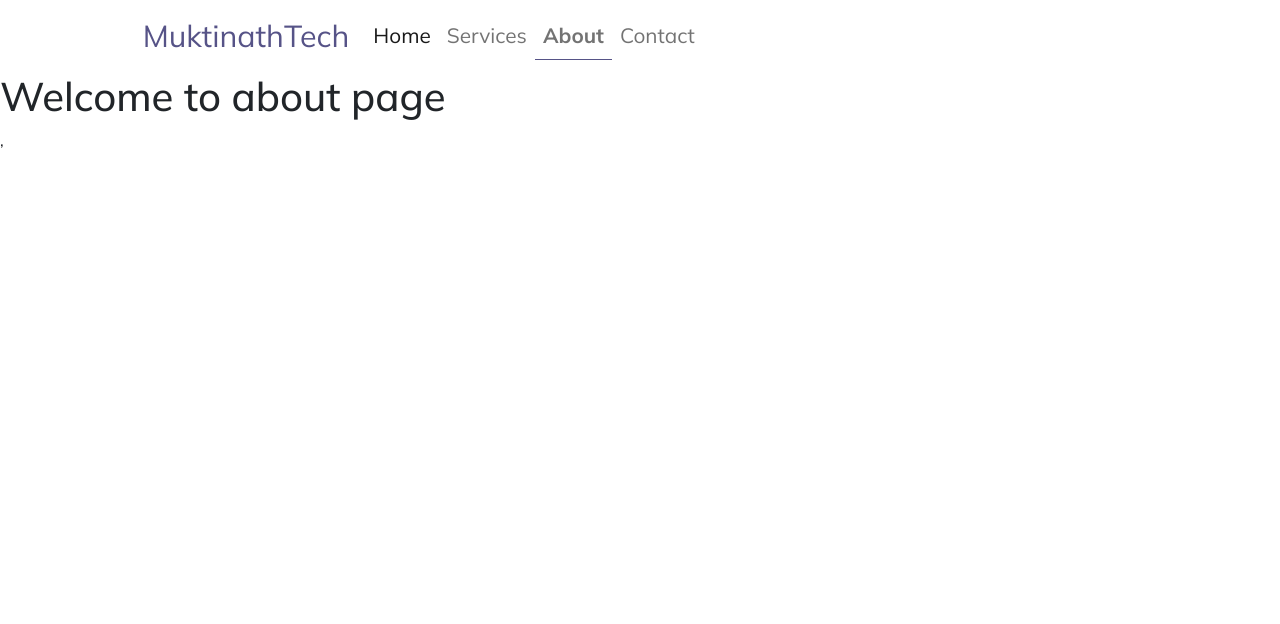
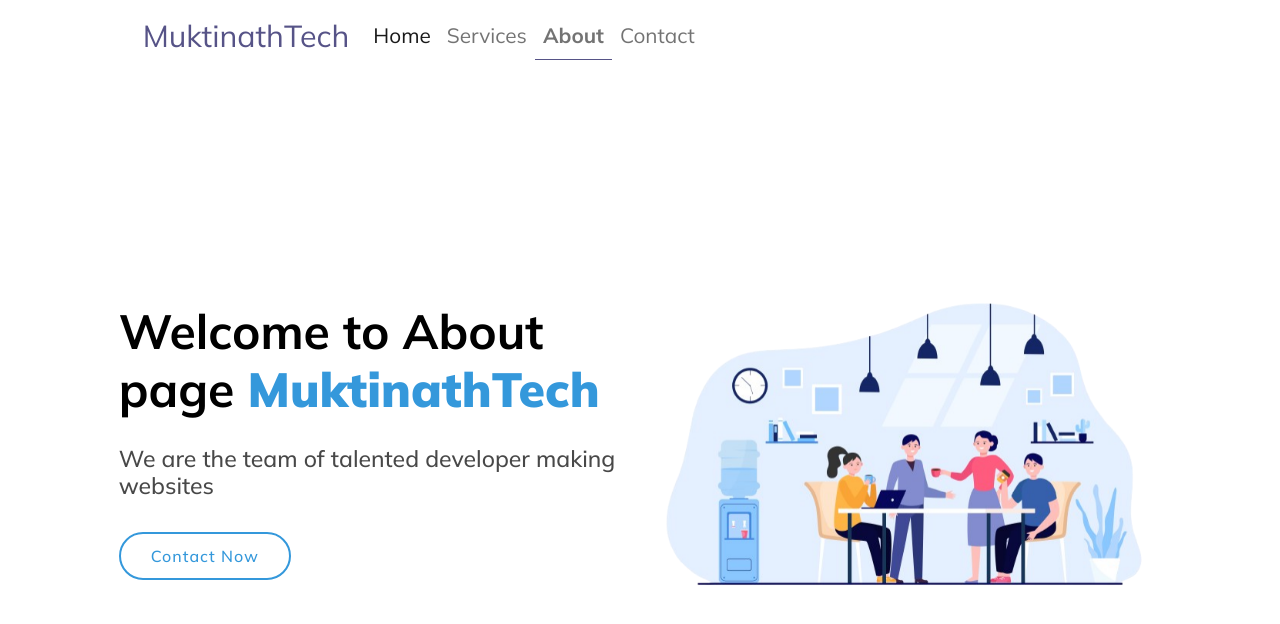
Before and after one commit to muktinathrajbanshi/ReactTutorial, a React (Create React App) app: page /about in a window 1280 px wide. Shown: the top 624 px of the page. Built offline with nearby package versions, Linux system fonts and the light colour scheme; a web font is replaced by a local one.

Commit message:
finally about page is also completed through props

```diff
--- a/src/About.jsx
+++ b/src/About.jsx
@@ -1,10 +1,12 @@
 import React from "react";
-
-
+import web from "../src/Images/aboutpage.png";
+import Common from "./Common";
 const About = () => {
     return(
         <>
-            <h1> Welcome to about page </h1>
+            <Common
+            name="Welcome to About page" imgsrc={web} visit="/contact" btname="Contact Now"
+             />
         </>
     );
 };
--- /dev/null
+++ b/src/Common.jsx
@@ -0,0 +1,34 @@
+import React from "react";
+import web from "../src/Images/homee.png";
+import { NavLink } from "react-router-dom";
+
+const Common = (props) => {
+    return(
+        <>
+            <section id="header" className="d-flex align-items-center">
+                <div className="container-fluid nav_bg">
+                   <div className="row">
+                     <div className="col-10 mx-auto">
+                     <div className="row">
+                        <div className="col-md-6 pt-5 pt-lg-0 order-2 order-lg-1 d-flex justify-content-center flex-column">
+                            <h1> {props.name} <strong className="brand-name"> MuktinathTech</strong> </h1>
+                            <h2 className="my-3">
+                                We are the team of talented developer making websites
+                            </h2>
+                            <div className="mt-3">
+                                <NavLink to={props.visit} className="btn-get-started "> {props.btname} </NavLink>
+                            </div>
+                        </div>
+                        <div className="col-lg-6 order-1 order-lg-2 header-img">
+                        <img src={props.imgsrc} className="img-fluid animated" alt="Common img" />
+                        </div>
+                        </div>
+                     </div>
+                   </div>
+                </div>
+            </section>
+        </>
+    );
+};
+
+export default Common;
--- a/src/Home.jsx
+++ b/src/Home.jsx
@@ -1,31 +1,13 @@
 import React from "react";
 import web from "../src/Images/homee.png";
+import Common from "./Common";
 
 const Home = () => {
     return(
         <>
-            <section id="header" className="d-flex align-items-center">
-                <div className="container-fluid nav_bg">
-                   <div className="row">
-                     <div className="col-10 mx-auto">
-                     <div className="row">
-                        <div className="col-md-6 pt-5 pt-lg-0 order-2 order-lg-1 d-flex justify-content-center flex-column">
-                            <h1> Grow your business with <strong className="brand-name"> MuktinathTech</strong> </h1>
-                            <h2 className="my-3">
-                                We are the team of talented developer making websites
-                            </h2>
-                            <div className="mt-3">
-                                <a href="" className="btn-get-started "> Get Started </a>
-                            </div>
-                        </div>
-                        <div className="col-lg-6 order-1 order-lg-2 header-img">
-                        <img src={web} className="img-fluid animated" alt="home img" />
-                        </div>
-                        </div>
-                     </div>
-                   </div>
-                </div>
-            </section>
+           <Common
+             name="Grow your business with" imgsrc={web} visit="/service" btname="Get Started"
+            />
         </>
     );
 };
--- a/src/index.css
+++ b/src/index.css
@@ -67,7 +67,7 @@
 
 #header h2 {
   color: #484848;
-  font-size: 24px;
+  font-size: 23px;
 }
 
 #header .btn-get-started {
```
Also changed, not shown: src/Images/about.png (added), src/Images/aboutpage.png (added).
